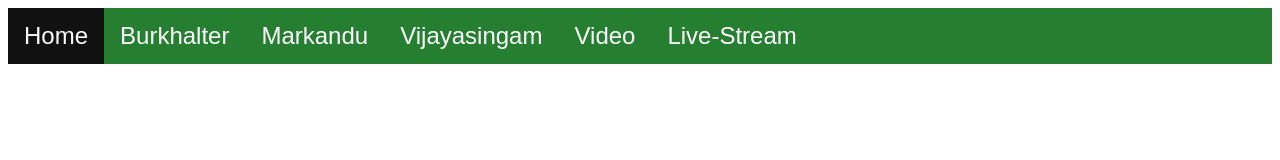
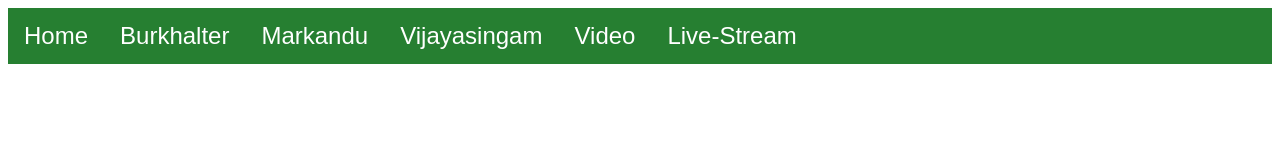
Before and after one commit to siri070/sterchi-, a plain HTML site: page sterchi/public/index.html in a window 1280 px wide. In both pictures the pointer is over the link "Home". Drawn offline with Linux system fonts and the light colour scheme.

Commit message:
I Dont know

```diff
--- a/sterchi/public/style.css
+++ b/sterchi/public/style.css
@@ -25,7 +25,7 @@ li a {
 }
 
 li a:hover:not(.active) {
-    background-color: #111;
+    background-color: #267F31;
     font-family: sans-serif;
 }
 h2{
```
